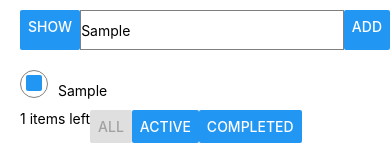
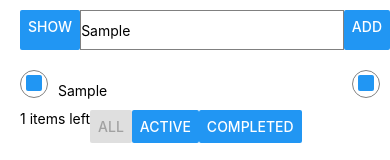
Before and after one commit to chenzdido/TodoList, a React Native app: screen / in a window 390 px wide. Both pictures are taken after typing "Sample" into the empty fields and a click on the button "ADD". Shown: the part 150-310 px from the top of the page. Built offline with nearby package versions, Linux system fonts and the light colour scheme.

Commit message:
[zhe] feat:complete delete todo.

```diff
--- a/actions/actionTypes.js
+++ b/actions/actionTypes.js
@@ -5,4 +5,5 @@ export const SET_FILTER = 'SET_FILTER';
 export const CHANGE_TODO_TEXT = 'CHANGE_TODO_TEXT';
 export const DELETE_COMPLETED_TODO = 'DELETE_COMPLETED_TODO';
 export const SHOW_TODO_LIST = 'SHOW_TODO_LIST';
+export const DELETE_TODO = 'DELETE_TODO';
 export const COMLETED_ALL_TODO = 'COMLETED_ALL_TODO';
--- a/actions/index.js
+++ b/actions/index.js
@@ -7,7 +7,7 @@ import {
   DELETE_COMPLETED_TODO,
   SHOW_TODO_LIST,
   COMLETED_ALL_TODO,
-  All_TODO_STATE,
+  DELETE_TODO,
 } from './actionTypes';
 
 let nextTodoId = 0;
@@ -52,3 +52,8 @@ export const completedAllTodo = (iscompleted) => ({
   type: COMLETED_ALL_TODO,
   iscompleted,
 });
+
+export const deleteTodo = (id) => ({
+  type: DELETE_TODO,
+  id,
+});
--- a/components/Todo.js
+++ b/components/Todo.js
@@ -25,11 +25,18 @@ class Todo extends Component {
               textDecorationLine: completed ? 'line-through' : 'none',
             }}
             onChangeText={(textValue) => {
-              console.log(textValue);
               changeTodoText(id, textValue);
             }}
             defaultValue={text}
           />
+          <View style={styles.circle}>
+            <Button
+              title={completed ? '·' : ''}
+              onPress={() => {
+                this.props.deleteTodo(id);
+              }}
+            />
+          </View>
         </View>
       </>
     );
--- a/containers/TodoContainer.js
+++ b/containers/TodoContainer.js
@@ -1,5 +1,5 @@
 import {connect} from 'react-redux';
-import {changeTodoText, setFilter} from '../actions';
+import {changeTodoText, deleteTodo} from '../actions';
 import Todo from '../components/Todo';
 
 const mapStateToProps = (state) => ({
@@ -8,6 +8,7 @@ const mapStateToProps = (state) => ({
 
 const mapDispatchToProps = (dispatch) => ({
   changeTodoText: (id, text) => dispatch(changeTodoText(id, text)),
+  deleteTodo: (id) => dispatch(deleteTodo(id)),
 });
 
 export default connect(mapStateToProps, mapDispatchToProps)(Todo);
--- a/reducers/todos.js
+++ b/reducers/todos.js
@@ -4,6 +4,7 @@ import {
   CHANGE_TODO_TEXT,
   DELETE_COMPLETED_TODO,
   COMLETED_ALL_TODO,
+  DELETE_TODO,
 } from '../actions/actionTypes';
 
 const todos = (state = [], action) => {
@@ -29,6 +30,8 @@ const todos = (state = [], action) => {
       return state.filter((todo) => !todo.completed);
     case COMLETED_ALL_TODO:
       return state.map((todo) => ({...todo, completed: action.iscompleted}));
+    case DELETE_TODO:
+      return state.filter((todo) => todo.id != action.id);
     default:
       return state;
   }
```
